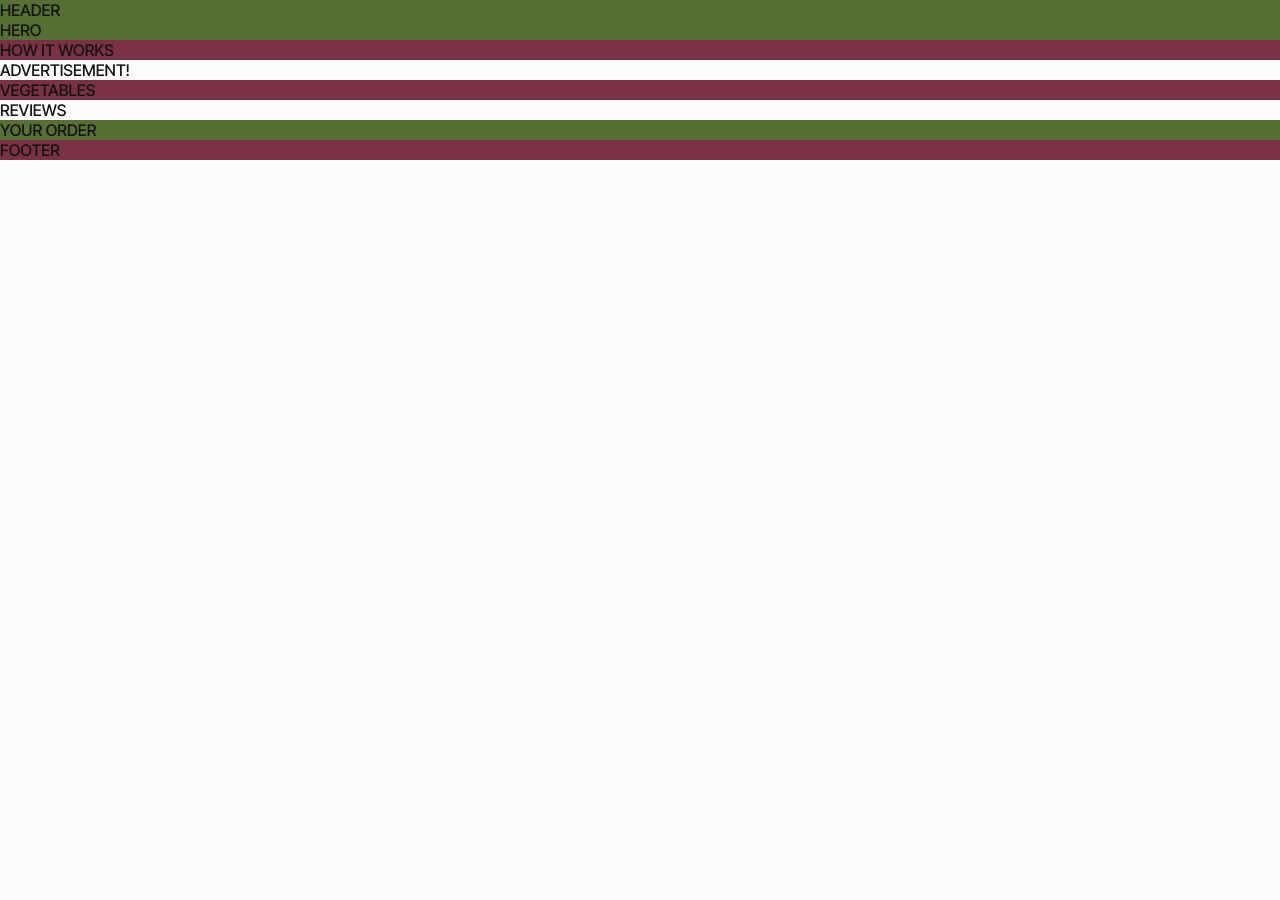
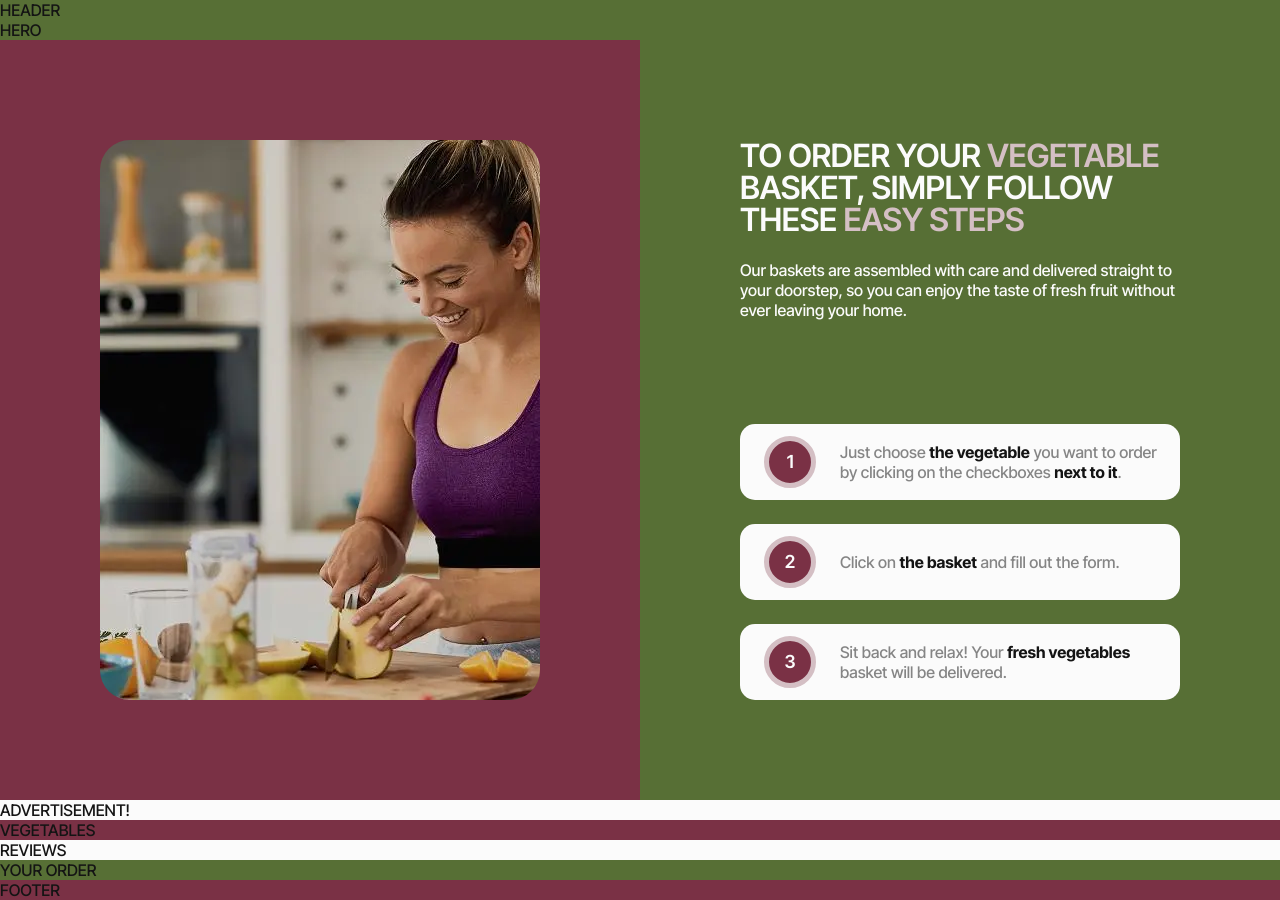
Before and after one commit to GoitStudentsWorks/fs116_html-css_DDenysKoval, a website built with Vite: page src/index.html in a window 1280 px wide. Before the commit the page ends 800 px from the top, so only its background shows below. Built offline with nearby package versions, Linux system fonts and the light colour scheme.

Commit message:
how-it-works

```diff
--- a/src/css/howitworks.css
+++ b/src/css/howitworks.css
@@ -1,3 +1,166 @@
 .howitworks-section {
-    background-color: #7a3145;
+  background-color: #7a3145;
 }
+.visually-hidden {
+  position: absolute;
+  width: 1px;
+  height: 1px;
+  margin: -1px;
+  border: 0;
+  padding: 0;
+  white-space: nowrap;
+  clip-path: inset(100%);
+  clip: rect(0 0 0 0);
+  overflow: hidden;
+}
+.container-how-it-works-section-img {
+  width: 100%;
+  background-color: #7a3145;
+  margin: 0 auto;
+  padding: 40px 20px;
+}
+.hiw-img {
+  width: 100%;
+  border-radius: 30px;
+}
+.container-how-it-works-section-text {
+  width: 100%;
+  background-color: #576f35;
+  margin: 0 auto;
+  padding: 80px 20px;
+  display: flex;
+  justify-content: center;
+}
+.hiw-subtitle-box {
+  max-width: 335px;
+  margin-bottom: 40px;
+}
+.hiw-subtitle {
+  font-family: 'Inter Tight', sans-serif;
+  font-weight: 600;
+  font-size: 28px;
+  line-height: 1;
+  letter-spacing: -0.01em;
+  text-transform: uppercase;
+  color: #fbfbfb;
+  margin-bottom: 20px;
+}
+.hiw-accent {
+  color: #d4bfc4;
+}
+.hiw-subtitle-text {
+  font-family: 'Inter Tight', sans-serif;
+  font-weight: 500;
+  font-size: 14px;
+  line-height: 1.42857;
+  color: #fbfbfb;
+}
+.hiw-accent-black {
+  font-weight: 700;
+  color: #141414;
+}
+.hiw-list {
+  display: flex;
+  flex-direction: column;
+  counter-reset: my-list 0;
+  gap: 20px;
+}
+.hiw-item {
+  font-family: 'Inter Tight', sans-serif;
+  font-weight: 500;
+  font-size: 14px;
+  line-height: 1.42857;
+  color: #858585;
+  background-color: #fbfbfb;
+  border-radius: 15px;
+  max-width: 335px;
+  height: 84px;
+  counter-increment: my-list 1;
+  display: flex;
+  align-items: center;
+}
+.hiw-circle {
+  width: 52px;
+  height: 52px;
+  border-radius: 50%;
+  background-color: #7a3145;
+  border: 5px solid#d4bfc4;
+  position: absolute;
+  margin: 16px 24px;
+}
+.hiw-circle::before {
+  font-weight: 600;
+  font-size: 18px;
+  line-height: 1.11;
+  letter-spacing: -0.01em;
+  text-transform: uppercase;
+  color: #fbfbfb;
+  left: 50%;
+  top: 50%;
+  position: absolute;
+  transform: translate(-50%, -50%);
+  content: counter(my-list);
+}
+.hiw-text {
+  max-width: 208px;
+  margin-left: 100px;
+}
+@media screen and (min-width: 768px) {
+  .container-how-it-works-section-img {
+    max-width: 768px;
+    padding: 100px 64px;
+  }
+  .container-how-it-works-section-text {
+    padding: 100px 0;
+    background-color: #576f35;
+  }
+  .hiw-text-box {
+    max-width: 440px;
+    margin: 0 164px;
+  }
+  .hiw-subtitle-box {
+    max-width: 440px;
+    margin-bottom: 52px;
+  }
+  .hiw-subtitle {
+    font-size: 32px;
+    margin-bottom: 24px;
+  }
+  .hiw-subtitle-text {
+    font-size: 16px;
+    line-height: 1.25;
+  }
+  .hiw-list {
+    gap: 24px;
+  }
+  .hiw-item {
+    font-size: 16px;
+    line-height: 1.25;
+    max-width: 440px;
+    height: 76px;
+  }
+  .hiw-circle {
+    margin: 12px 24px;
+  }
+  .hiw-text {
+    max-width: 325px;
+  }
+}
+@media screen and (min-width: 1280px) {
+  .container-how-it-works {
+    display: flex;
+  }
+  .container-how-it-works-section-img {
+    width: 50%;
+    padding: 100px;
+  }
+  .container-how-it-works-section-text {
+    width: 50%;
+  }
+  .hiw-text-box {
+    margin: 0 100px;
+  }
+  .hiw-subtitle-box {
+    margin-bottom: 104px;
+  }
+}
--- a/src/partials/howitworks.html
+++ b/src/partials/howitworks.html
@@ -1,3 +1,80 @@
 <section class="howitworks-section">
-    HOW IT WORKS
+  <div class="container-how-it-works">
+    <h2 class="visually-hidden">How it works</h2>
+    <div class="container-how-it-works-section-img">
+      <picture>
+        <source
+          class="hiw-img"
+          media="(min-width: 1280px)"
+          srcset="
+            /img/howitworks-desk@1x.webp 1x,
+            /img/howitworks-desk@2x.webp 2x
+          "
+        />
+        <source
+          class="hiw-img"
+          media="(min-width: 768px)"
+          srcset="
+            /img/howitworks-tab@1x.webp 1x,
+            /img/howitworks-tab@2x.webp 2x
+          "
+        />
+        <source
+          class="hiw-img"
+          media="(max-width: 767px)"
+          srcset="
+            /img/howitworks-mob@1x.webp 1x,
+            /img/howitworks-mob@2x.webp 2x
+          "
+        />
+        <img
+          class="hiw-img"
+          src="/img/howitworks-mob@1x.webp"
+          alt="The girl is cutting fruits"
+          style="display: block"
+        />
+      </picture>
+    </div>
+    <div class="container-how-it-works-section-text">
+      <div class="hiw-text-box">
+        <div class="hiw-subtitle-box">
+          <p class="hiw-subtitle">
+            To order your <span class="hiw-accent">vegetable</span> basket,
+            simply follow these <span class="hiw-accent">easy steps</span>
+          </p>
+          <p class="hiw-subtitle-text">
+            Our baskets are assembled with care and delivered straight to your
+            doorstep, so you can enjoy the taste of fresh fruit without ever
+            leaving your home.
+          </p>
+        </div>
+        <ol class="hiw-list">
+          <li class="hiw-item">
+            <div class="hiw-circle"></div>
+            <p class="hiw-text">
+              Just choose
+              <span class="hiw-accent-black">the vegetable</span> you want to
+              order by clicking on the checkboxes
+              <span class="hiw-accent-black">next to it</span>.
+            </p>
+          </li>
+          <li class="hiw-item">
+            <div class="hiw-circle"></div>
+            <p class="hiw-text">
+              Click on <span class="hiw-accent-black">the basket</span> and fill
+              out the form.
+            </p>
+          </li>
+          <li class="hiw-item">
+            <div class="hiw-circle"></div>
+            <p class="hiw-text">
+              Sit back and relax! Your
+              <span class="hiw-accent-black">fresh vegetables</span> basket will
+              be delivered.
+            </p>
+          </li>
+        </ol>
+      </div>
+    </div>
+  </div>
 </section>
```
